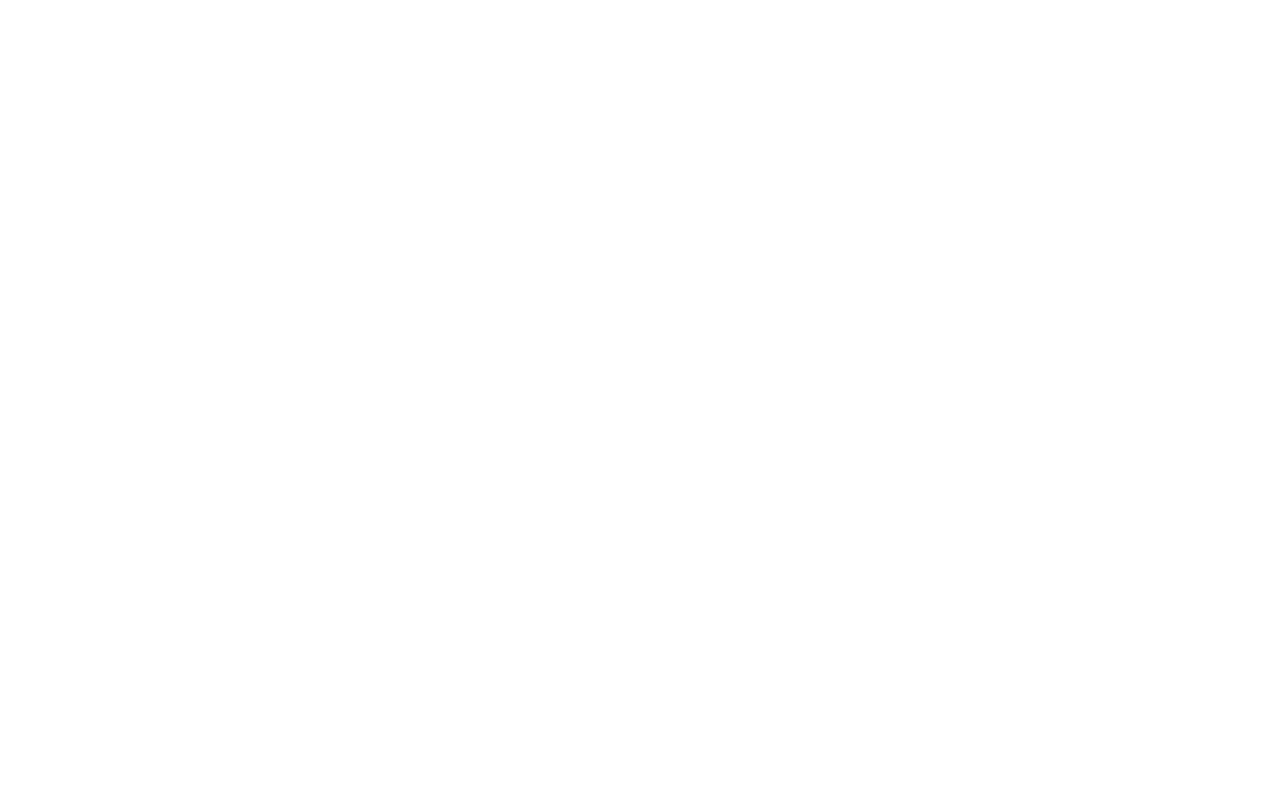
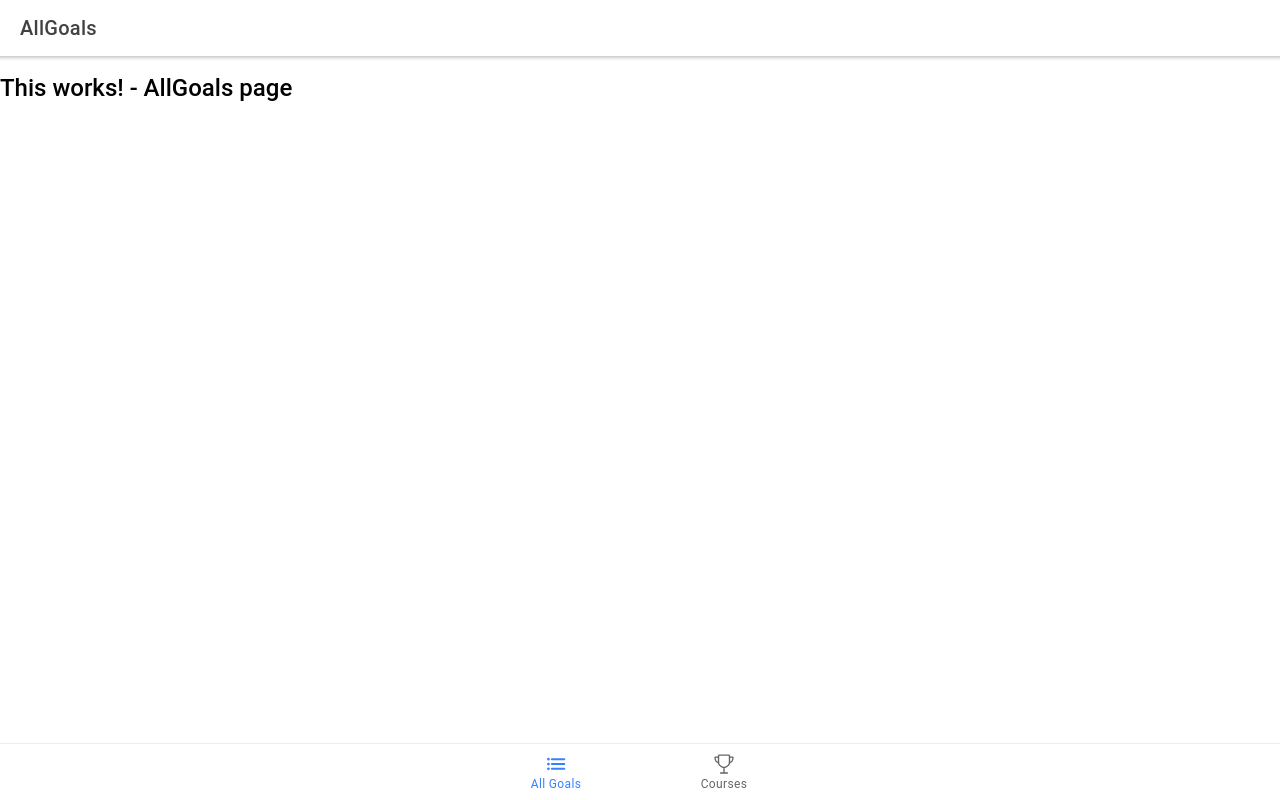
Before and after one commit to Ajulibe/courseManager, a React (Create React App) app: page /all-goals in a window 1280 px wide. Built offline with nearby package versions, Linux system fonts and the light colour scheme.

Commit message:
added new files

```diff
--- a/src/App.tsx
+++ b/src/App.tsx
@@ -1,7 +1,19 @@
 import React from "react";
-import { IonApp, IonRouterOutlet } from "@ionic/react";
-import { Route } from "react-router-dom";
+import {
+  IonApp,
+  IonRouterOutlet,
+  IonTabBar,
+  IonTabButton,
+  IonIcon,
+  IonLabel,
+  IonTabs,
+} from "@ionic/react";
+import { Route, Redirect } from "react-router-dom";
 import { IonReactRouter } from "@ionic/react-router";
+import { list, trophyOutline } from "ionicons/icons";
+import Courses from "./pages/Courses";
+import CourseGoals from "./pages/CourseGoals";
+import AllGoals from "./pages/AllGoals";
 
 /* Core CSS required for Ionic components to work properly */
 import "@ionic/react/css/core.css";
@@ -21,20 +33,34 @@
 
 /* Theme variables */
 import "./theme/variables.css";
-import Courses from "./pages/Courses";
-import CourseGoals from "./pages/CourseGoals";
 
 const App: React.FC = () => (
   <IonApp>
     <IonReactRouter>
+      <IonTabs>
         <IonRouterOutlet>
-        <Route exact path="/">
+          <Route path="/courses" exact>
             <Courses />
           </Route>
-        <Route path="/course-goals">
+          <Route path="/all-goals" exact>
+            <AllGoals />
+          </Route>
+          <Route path="/course-goals" exact>
             <CourseGoals />
           </Route>
+          <Redirect to="/courses" />
         </IonRouterOutlet>
+        <IonTabBar slot="bottom">
+          <IonTabButton tab="all-goals" href="/all-goals">
+            <IonIcon icon={list} />
+            <IonLabel>All Goals</IonLabel>
+          </IonTabButton>
+          <IonTabButton tab="courses" href="/courses">
+            <IonIcon icon={trophyOutline} />
+            <IonLabel>Courses</IonLabel>
+          </IonTabButton>
+        </IonTabBar>
+      </IonTabs>
     </IonReactRouter>
   </IonApp>
 );
--- /dev/null
+++ b/src/pages/AllGoals.tsx
@@ -0,0 +1,25 @@
+import React from "react";
+import {
+  IonHeader,
+  IonContent,
+  IonToolbar,
+  IonTitle,
+  IonPage,
+} from "@ionic/react";
+
+const AllGoals: React.FC = () => {
+  return (
+    <IonPage>
+      <IonHeader>
+        <IonToolbar>
+          <IonTitle>AllGoals</IonTitle>
+        </IonToolbar>
+      </IonHeader>
+      <IonContent>
+        {" "}
+        <h2>This works! - AllGoals page</h2>
+      </IonContent>
+    </IonPage>
+  );
+};
+export default AllGoals;
--- a/src/pages/Courses.tsx
+++ b/src/pages/Courses.tsx
@@ -1,4 +1,4 @@
-import React, { useState } from "react";
+import React from "react";
 import {
   IonHeader,
   IonContent,
@@ -11,12 +11,10 @@
 
 const Courses: React.FC = (props) => {
   const history = useHistory();
-  const [name, setName] = useState<string>("");
 
   const changePageHandler = () => {
     history.push({
       pathname: "/course-goals",
-      state: { name: "akachukwu" },
     });
   };
 
```
Also changed, not shown: src/pages/CourseGoals.tsx (+1 -8 lines), 1 other file (tests, documents, lock files or other folders). Lines whose indentation alone changed are shown as unchanged.
